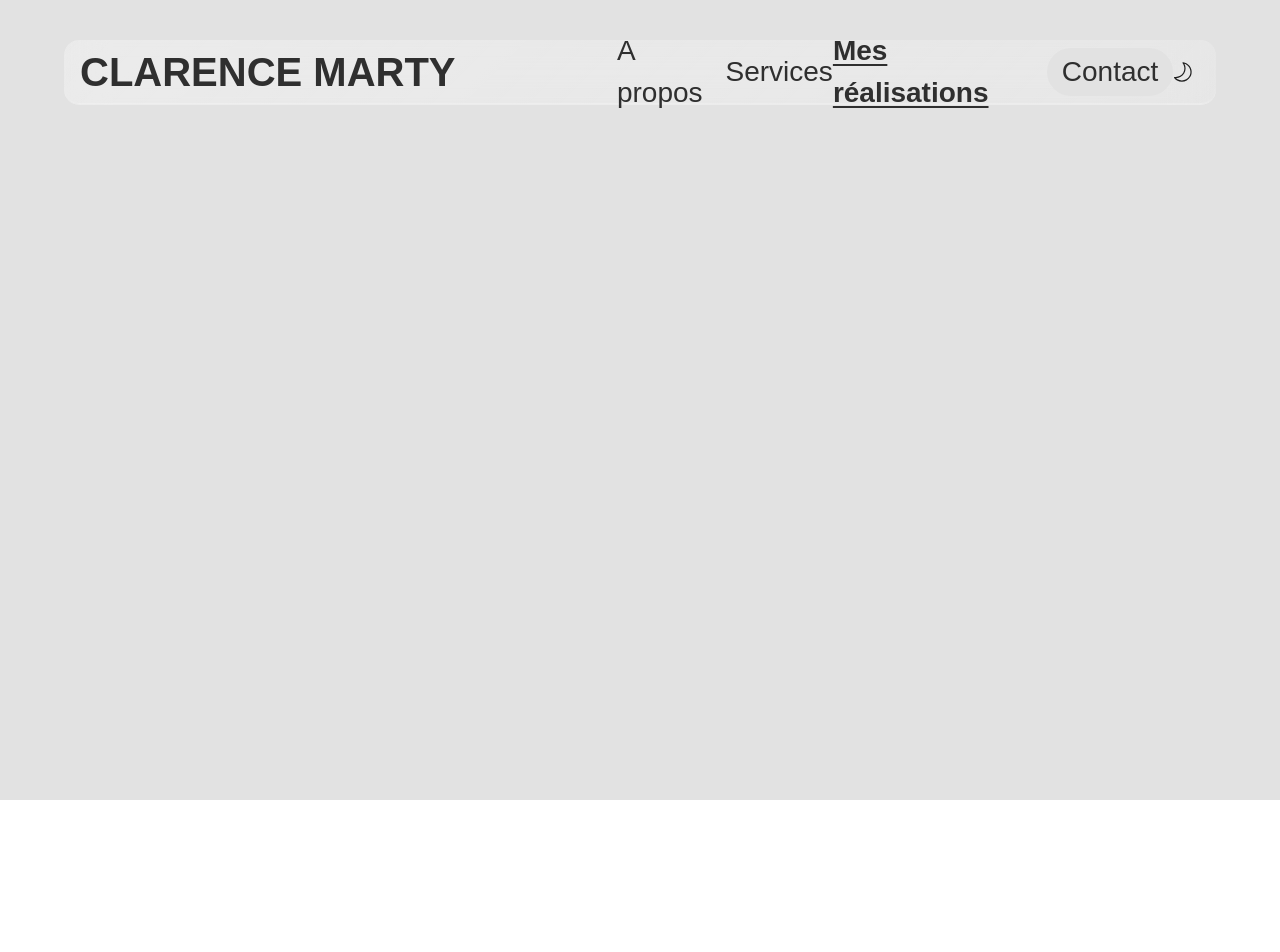
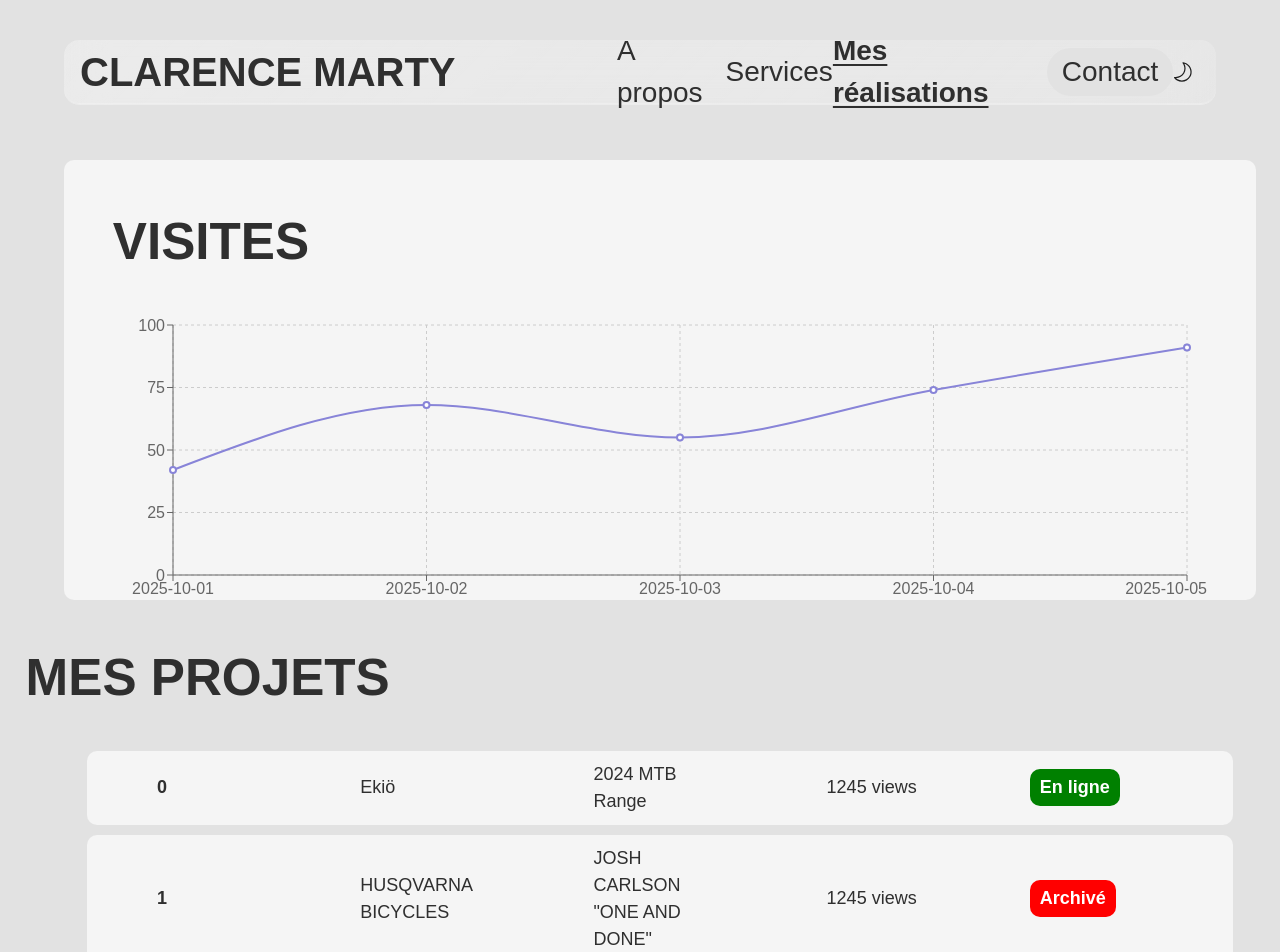
Before and after one commit to balkohv/clarence_marty, a React (Vite) app: page /admin in a window 1280 px wide. Shown: the top 952 px of the page. Before the commit the page ends 800 px from the top, so only its background shows below. Built offline with nearby package versions, Linux system fonts and the light colour scheme.

Commit message:
admin dashboard V1

```diff
--- a/package.json
+++ b/package.json
@@ -14,7 +14,8 @@
     "react": "^19.1.1",
     "react-bootstrap": "^2.10.10",
     "react-dom": "^19.1.1",
-    "react-router-dom": "^7.9.4"
+    "react-router-dom": "^7.9.4",
+    "recharts": "^3.3.0"
   },
   "devDependencies": {
     "@eslint/js": "^9.36.0",
--- a/src/App.css
+++ b/src/App.css
@@ -6,6 +6,8 @@ body.light{
   --background:rgb(226, 226, 226);
   --backgroundInveterd:#2f2f2f;
   --tabsBackground:#252525;
+  --lighter-background:#f5f5f5;
+  --lighter-background-hover:#ffffff;
 }
 
 body.dark{
@@ -16,6 +18,8 @@ body.dark{
   --textInverted:#2f2f2f;
   --tabsBackground:#f0f8ff;
   --backgroundInveterd:#FFF;
+  --lighter-background:#2f2f2f;
+  --lighter-background-hover:#3a3a3a;
 }
 
 body {
@@ -25,6 +29,7 @@ body {
   display: flex;
   justify-content: center;
   font-family: "Poppins", sans-serif;
+  width: -webkit-fill-available;
 }
 
 #root {
@@ -52,6 +57,14 @@ body {
   transition: opacity 0.3s ease;
 }
 
+.filter textarea{
+  font-family: poppins, sans-serif;
+}
+
+.filter input{
+  border: none;
+}
+
 .filter.active{
   display: flex;
 }
@@ -66,6 +79,10 @@ body {
 }
 
 .contact-header{
+  display: flex;
+  align-items: center;
+  justify-content: center;
+  flex-direction: column;
   color:#FFF;
   background-color: #1d1d1d;
   height: 10%;
--- a/src/App.jsx
+++ b/src/App.jsx
@@ -6,6 +6,7 @@ import { Col,Row } from "react-bootstrap";
 import Footer from "./components/footer/Footer"
 import React, { useEffect, useState } from "react";
 import Navbar from './components/navbar/Navbar';
+import Dashboard from './components/admin/dashboard.jsx';
 
 function App() {
 
@@ -23,14 +24,14 @@ function App() {
           { <Route path="/" element={<About isServices={0}/>} /> }
           { <Route path="/services" element={<About isServices={1}/>} /> }
           { <Route path="/projects" element={<Projects />} /> }
-          {/* <Route path="/cv" element={<Contact />} /> */}
+          { <Route path="/admin" element={<Dashboard />} />}
         </Routes>
       </BrowserRouter>
       <Col className={`filter ${modalIsActive?"active":""}`} onClick={show_modal}>
           <Col className="contact-modal"  onClick={(e) => e.stopPropagation()}>
               <Row className="contact-header">
-                  <h4>Décrivez moi le projet de vos rêves</h4>
-                  <h5>Je m'occupe du reste</h5>
+                  <h4>Une envie, une idée ?</h4>
+                  <h4>Contactez moi pour en discuter et donner vie à votre projet !</h4>
               </Row>
               <Row className="contact-content">
                 <div>
--- /dev/null
+++ b/src/components/admin/Admin.css
@@ -0,0 +1,80 @@
+.admin_container{
+    margin-top:20vh;
+    width: 100%;
+}
+
+table{
+    width: -webkit-fill-available;
+    gap: 0px;
+    display: flex;
+    justify-content: center;
+}
+
+.projects_list{
+    padding: 0px 2vw;
+}
+
+tbody{
+    width: 90%;
+}
+
+tr{
+    width: 100%;
+    display: flex;
+    background-color: var(--lighter-background);
+    padding: 10px 20px;
+    margin: 10px 0px;
+    border-radius: 10px;
+    align-items: center;
+    border: none;
+    transition: all ease 0.5s;
+    justify-content: space-between;
+    font-size: large;
+}
+
+tr:hover{
+    scale: 1.04;
+    transition: all ease 0.5s;
+    cursor: pointer;
+    background-color: var(--lighter-background-hover);
+}
+
+td{
+    width: 25%;
+    display: flex;
+    gap: 0px;
+    border: none;
+}
+
+td span{
+    padding: 5px 10px;
+    border-radius: 10px;
+    color: #fff;
+    font-weight: bold;
+    font-size: large;
+}
+
+td .archived{
+    background-color: red;
+}
+
+td .online{
+    background-color: green;
+}
+
+.stats{
+    display: flex;
+    background-color: var(--lighter-background);
+    width: 90%;
+    margin: 0px 5%;
+    padding: 20px;
+    height: 50vh;
+    border-radius: 10px;
+    margin-bottom: 50px;
+    justify-content: center;
+}
+
+.graph{
+    width: 95%;
+    height: 300px;
+}
--- /dev/null
+++ b/src/components/admin/Dashboard.jsx
@@ -0,0 +1,147 @@
+import './Admin.css';
+import React from 'react';
+import { Col, Row } from 'react-bootstrap';
+import eiko_bg from '../../assets/projects/eiko_bg.png';
+import {
+  LineChart,
+  Line,
+  XAxis,
+  YAxis,
+  CartesianGrid,
+  Tooltip,
+  ResponsiveContainer,
+} from "recharts";
+
+
+const visitsData = [
+  { date: "2025-10-01", visites: 42 },
+  { date: "2025-10-02", visites: 68 },
+  { date: "2025-10-03", visites: 55 },
+  { date: "2025-10-04", visites: 74 },
+  { date: "2025-10-05", visites: 91 },
+];
+
+const type_slide = {
+  IMAGE: "image",
+  CARROUSSEL: "carrousel",
+  VIDEO: "video",
+};
+
+const project = {
+preview: {
+    title: "Ekiö",
+    subtitle: "2024 MTB Range",
+    description:
+    "Entre deux manches de coupe du monde, j'ai réalisé une publicité pour la gamme de vêtements VTT gravity 2024 de la marque Ekoï, à destination de leurs réseaux sociaux.",
+    background: eiko_bg,
+    video: "/videos/EKOI.mp4",
+},
+stats:{
+    views: 1245,
+    archived: false
+},
+slides: [
+    {
+    type: type_slide.VIDEO,
+    video: "/videos/EKOI.mp4"
+    },
+    {
+    type: type_slide.CARROUSSEL,
+    background: "/projects/ekoi_2.png",
+    images: [
+        "/projects/ekoi_21.png",
+        "/projects/ekoi_22.png",
+        "/projects/ekoi_23.png",
+    ]
+    },
+    {
+    type: type_slide.IMAGE,
+    background: "/projects/ekoi_3.png",
+    text: "J'ai réalisé le lancement du team GasGas Factory racing sur les réseaux sociaux.\n\nAu programme :\n- réalisation d'une vidéo Youtube présentant les 3 pilotes\n- réalisation d'un reel instagram pour chaque pilote\n- photos pour une utilisation sur site web et réseaux sociaux",
+    textLoc: 'right'
+    }
+],
+};
+
+const project2 = {
+preview: {
+    title: "HUSQVARNA BICYCLES",
+    subtitle: "JOSH CARLSON \"ONE AND DONE\"",
+    description:
+    "Entre deux manches de coupe du monde, j'ai réalisé une publicité pour la gamme de vêtements VTT gravity 2024 de la marque Ekoï, à destination de leurs réseaux sociaux.",
+    background: "/projects/husqvarna_bg.png",
+    video: "/videos/husqvarna.mp4",
+},
+stats:{
+    views: 1245,
+    archived: true
+},
+slides: [
+    {
+    type: type_slide.VIDEO,
+    video: "/videos/husqvarna.mp4"
+    },
+    {
+    type: type_slide.IMAGE,
+    background: "/projects/husqvarna_bg2.png",
+    text: "Lors des championnats du monde d'enduro & e-enduro 2024 à Val di Fassa, j'ai suivi Josh Carlson, un des pionniers de la discipline, afin de réaliser un mini-documentaire sur sa dernière course en tant que professionnel.",
+    textLoc: 'right'
+    }
+],
+};
+
+
+
+const projects = [project, project2];
+
+const Dashboard = () => {
+
+
+
+
+return(
+    <>
+        <div className='admin_container'>
+            <Row className='stats'>
+                <Col className='graph'>
+                <h1> VISITES</h1>
+                    <ResponsiveContainer>
+                        <LineChart data={visitsData} margin={{ top: 20, right: 20, left: 0, bottom: 0 }}>
+                        <CartesianGrid strokeDasharray="3 3" />
+                        <XAxis dataKey="date" />
+                        <YAxis />
+                        <Tooltip />
+                        <Line type="monotone" dataKey="visites" stroke="#8884d8" strokeWidth={2} />
+                        </LineChart>
+                    </ResponsiveContainer>
+                </Col>
+            </Row>
+            <Row className='projects'>
+                <Col className='projects_list'>
+                    <h1>MES PROJETS</h1>
+                    <table>
+                        <thead>
+
+                        </thead>
+                        <tbody>
+                            {projects.map((project,index)=>(
+                                <tr>
+                                    <td>{index}</td>
+                                    <td>{project.preview.title}</td>
+                                    <td>{project.preview.subtitle}</td>
+                                    <td>{project.stats.views} views</td>
+                                    <td><span className={`${project.stats.archived?"archived":"online"}`}>{project.stats.archived?"Archivé":"En ligne"}</span></td>
+                                </tr>
+                            ))}
+                        </tbody>
+                    </table>
+                </Col>
+                <Col className='preview'>
+                </Col>
+            </Row>
+        </div>
+    </>
+)
+};
+
+export default Dashboard;
```
Also changed, not shown: src/components/admin/Login.jsx (added), 1 other file (tests, documents, lock files or other folders).
